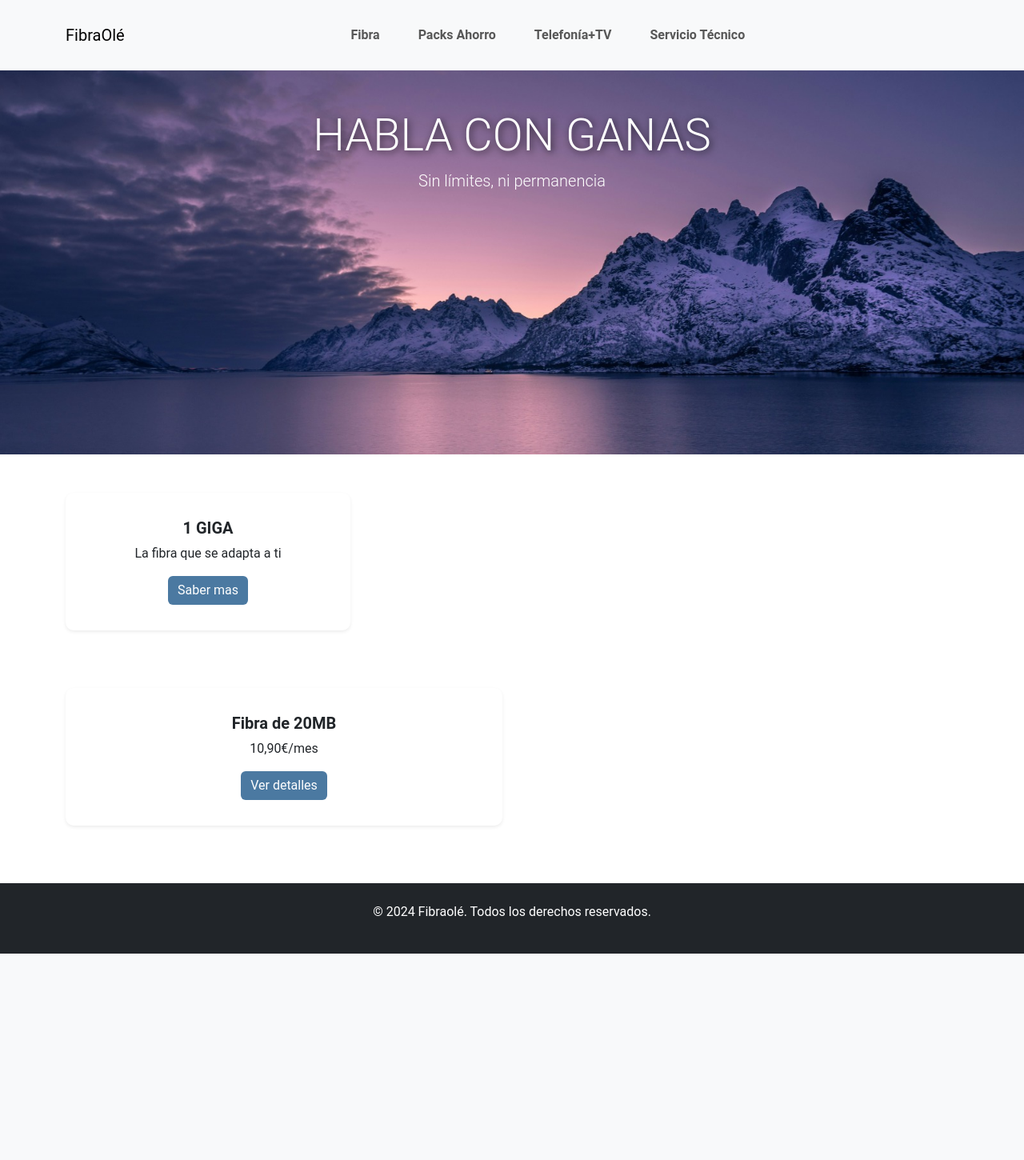
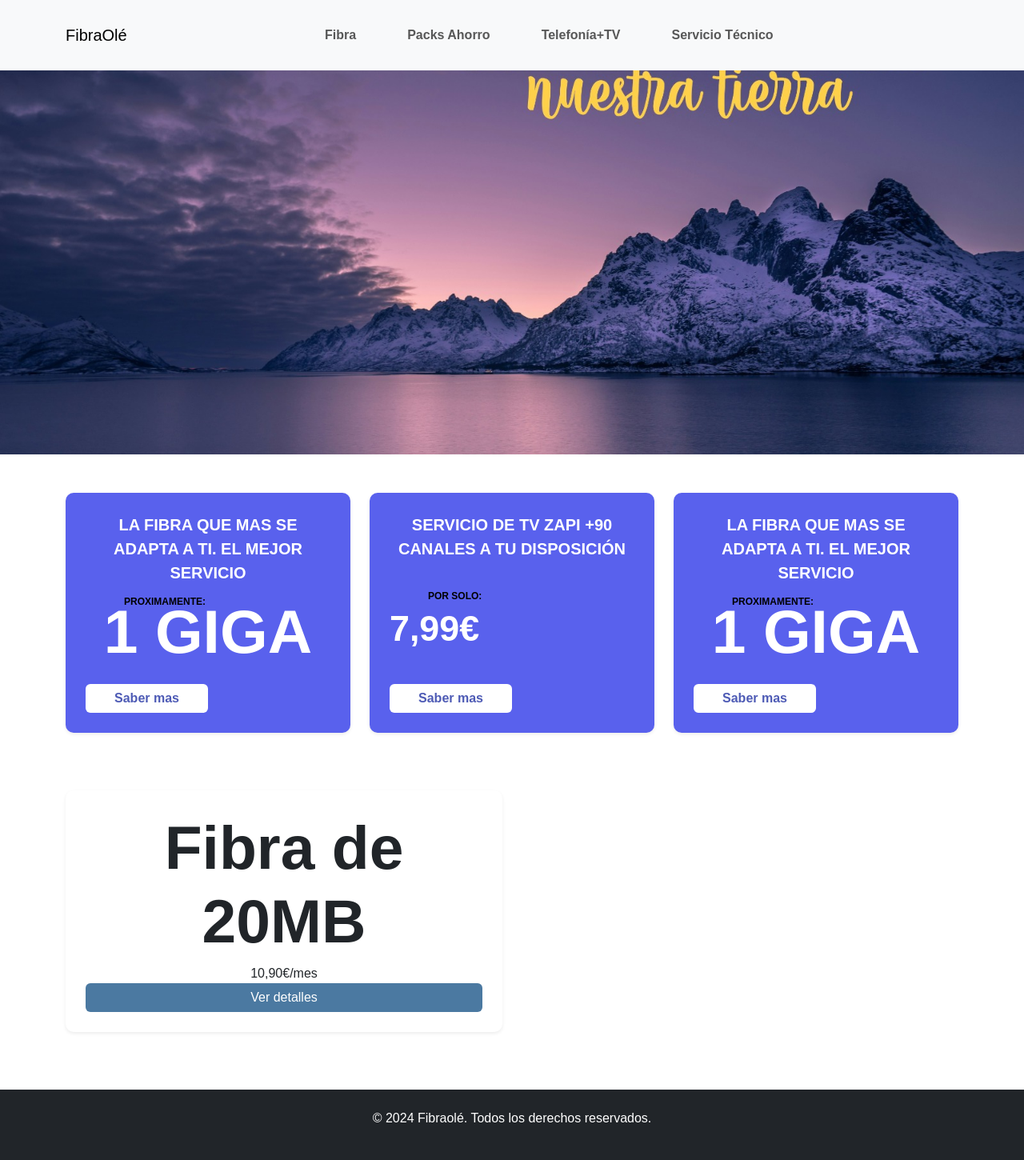
Before and after one commit to insytec-alcala/paginaweb, a PHP site: page / in a window 1280 px wide. Shown: the whole page at 80% size. Before the commit the page ends 1192 px from the top, so only its background shows below. Run offline with PHP 8.4, Linux system fonts and the light colour scheme; some web fonts are replaced.

Commit message:
Cambios en las CARD

```diff
--- a/Index.php
+++ b/Index.php
@@ -5,26 +5,53 @@
     <meta name="viewport" content="width=device-width, initial-scale=1.0">
     <title>FibraOlé</title>
     <link href="https://cdn.jsdelivr.net/npm/bootstrap@5.3.3/dist/css/bootstrap.min.css" rel="stylesheet" integrity="sha384-QWTKZyjpPEjISv5WaRU9OFeRpok6YctnYmDr5pNlyT2bRjXh0JMhjY6hW+ALEwIH" crossorigin="anonymous">
+    <link href="https://fonts.cdnfonts.com/css/alte-haas-grotesk" rel="stylesheet">
     <link rel="stylesheet" href="styles/index.css">
 </head>
 <body>
     <?php include 'navbar.php' ?>
 
-    <header class="bg-dark text-white text-center py-5" style="background-image: url('./img/fibraole/portada_index.jpeg'); background-size: cover;">
-        <div class="container">
-            <h1 class="display-4">HABLA CON GANAS</h1>
-            <p class="lead">Sin límites, ni permanencia</p>
-        </div>
+    <header class="bg-dark text-white text-center py-5" style="background-image: url('./img/fibraole/prueba.jpeg'); background-size: cover;">
+
     </header>
 
     <section class="container my-5">
         <div class="row text-center">
             <div class="col-md-4 mb-4">
-                <div class="card shadow-sm border-0">
+                <div class="card card-principal shadow-sm border-0">
                     <div class="card-body">
-                        <h5 class="card-title">1 GIGA</h5>
-                        <p class="card-text">La fibra que se adapta a ti</p>
-                        <a href="#" class="btn btn-primary">Saber mas</a>
+                        <p class="card-text fw-bold fs-5">LA FIBRA QUE MAS SE ADAPTA A TI. EL MEJOR SERVICIO</p>
+                        <p class="ms-5" style="color: black; text-align: left; margin-bottom: -30px ; font-weight: bold; font-size: 12px">PROXIMAMENTE:</p>
+                        <h1 class="card-title">1 GIGA</h1>
+
+                        <a href="#" class="btn btn-primary sabermas">Saber mas</a>
+                    </div>
+                </div>
+
+
+            </div>
+
+            <div class="col-md-4 mb-4">
+                <div class="card card-principal shadow-sm border-0">
+                    <div class="card-body">
+                        <p class="card-text fw-bold fs-5">SERVICIO DE TV ZAPI +90 CANALES A TU DISPOSICIÓN</p>
+                        <p class="ms-5" style="color: black;  text-align: left; margin-bottom: -30px ; font-weight: bold; font-size: 12px ">POR SOLO:</p>
+                        <h3 class="card-title text-start zapi">7,99€</h3>
+
+                        <a href="#" class="btn btn-primary sabermas" sty>Saber mas</a>
+                    </div>
+                </div>
+            </div>
+
+
+            <div class="col-md-4 mb-4">
+                <div class="card card-principal shadow-sm border-0">
+                    <div class="card-body">
+                        <p class="card-text fw-bold fs-5">LA FIBRA QUE MAS SE ADAPTA A TI. EL MEJOR SERVICIO</p>
+                        <p class="ms-5" style="color: black;  text-align: left; margin-bottom: -30px ; font-weight: bold; font-size: 12px ">PROXIMAMENTE:</p>
+                        <h1 class="card-title">1 GIGA</h1>
+
+                        <a href="#" class="btn btn-primary sabermas" sty>Saber mas</a>
                     </div>
                 </div>
             </div>
--- a/navbar.php
+++ b/navbar.php
@@ -8,16 +8,16 @@
         </button>
         <div class="collapse navbar-collapse justify-content-center" id="navbarNav">
             <ul class="navbar-nav">
-                <li class="nav-item px-3">
+                <li class="nav-item px-4">
                     <a class="nav-link fw-bold" href="Fibra.php">Fibra</a>
                 </li>
-                <li class="nav-item px-3">
+                <li class="nav-item px-4">
                     <a class="nav-link fw-bold" href="packahorro.php">Packs Ahorro</a>
                 </li>
-                <li class="nav-item px-3">
+                <li class="nav-item px-4">
                     <a class="nav-link fw-bold" href="telefoniatv.php">Telefonía+TV</a>
                 </li>
-                <li class="nav-item px-3">
+                <li class="nav-item px-4">
                     <a class="nav-link fw-bold" href="serviciotecnico.php">Servicio Técnico</a>
                 </li>
             </ul>
--- a/styles/index.css
+++ b/styles/index.css
@@ -1,6 +1,6 @@
 /*Estilos básicos*/
 body{
-    font-family: 'Roboto', sans-serif;
+    font-family: 'Alte Haas Grotesk', sans-serif;
     color: #333;
 }
 
@@ -27,13 +27,57 @@ header h1 {
 }
 
 .btn-primary:hover {
-    background-color: #3c5d76;
+
+    background-color: #050338;
+
+    color: white;
 }
 
 .card {
     border-radius: 10px;
+
 }
 
 .card-body{
     padding: 2rem;
 }
+
+.card-principal {
+    height: 300px;
+    background-color: #5961ED;
+    color: white;
+    border-radius: 10px;
+    align-items: center;
+
+}
+
+.card-body {
+    padding:25px 25px; /* Ajustar padding interno */
+    display: flex;
+    flex-direction: column;
+    justify-content: space-between; /* Para alinear el contenido */
+    height: 80%;
+}
+
+.card-title  {
+    font-size: 4.8rem; /* Tamaño grande del texto "1 GIGA" */
+    font-weight: bold;
+
+}
+
+.zapi{
+    font-size: 2.8rem;
+}
+
+.card-text {
+    margin-bottom: 0;
+}
+
+
+.sabermas{
+    background-color: white; /* Fondo blanco para los botones */
+    color: #4e5bb5; /* Texto del color principal */
+    font-weight: bold;
+    border: none;
+    width: 50%;
+}
```
Also changed, not shown: img/fibraole/WhatsApp Image 2024-09-23 at 11.54.52 (1).jpeg (deleted), img/fibraole/WhatsApp Image 2024-09-23 at 11.54.52 (2).jpeg (deleted), img/fibraole/WhatsApp Image 2024-09-23 at 11.54.52 (3).jpeg (deleted), img/fibraole/diseño_principal1.jpeg (deleted), img/fibraole/fgsldfñgjs.jpeg (deleted), img/fibraole/portada_index.jpeg (deleted), img/fibraole/prueba.jpeg (added).
